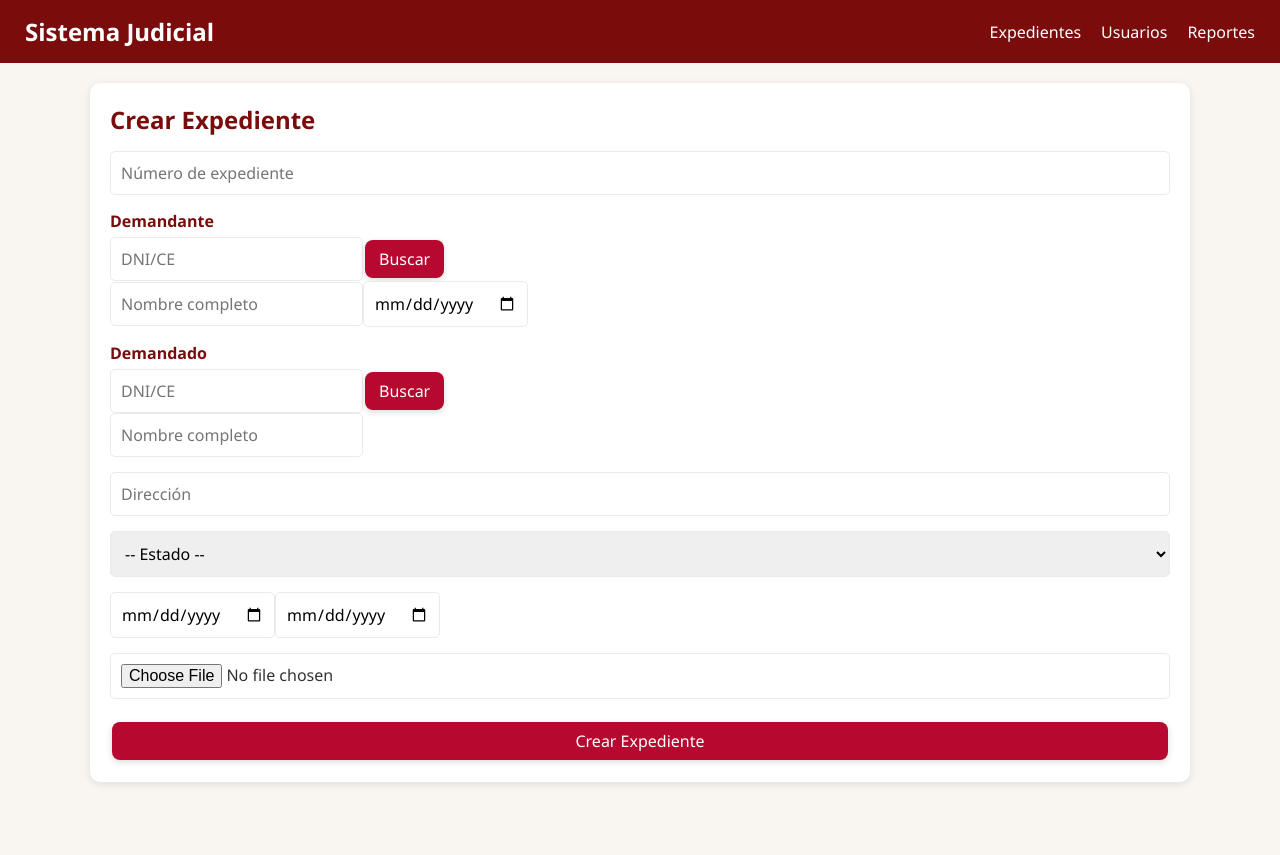
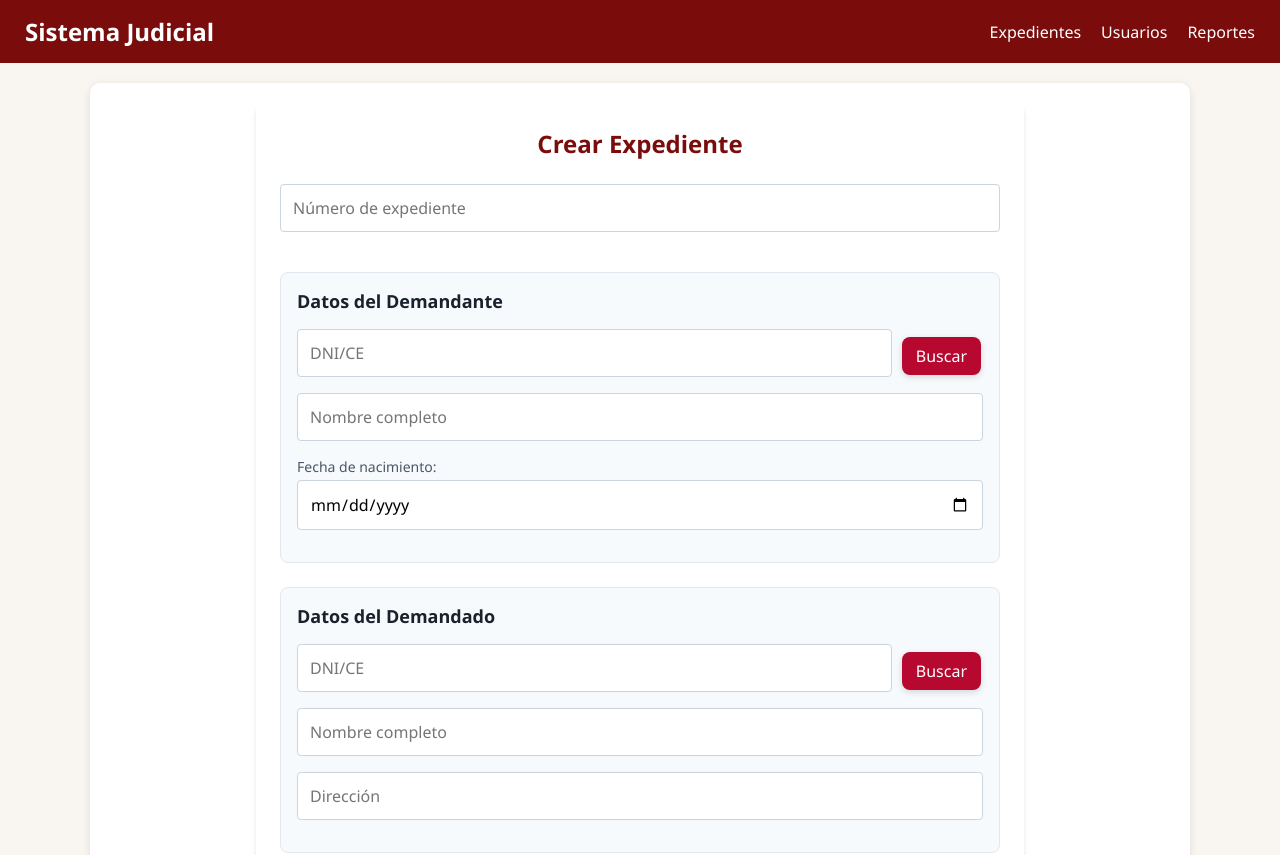
Before and after one commit to randyS30/proy-front, a React (Vite) app: page /expedientes/nuevo in a window 1280 px wide. Shown: the top 855 px of the page. Before the commit the page ends 800 px from the top, so only its background shows below. Built offline with nearby package versions, Linux system fonts and the light colour scheme.

Commit message:
front de login, crear expediente

```diff
--- /dev/null
+++ b/src/pages/CSS/CrearExpediente.css
@@ -0,0 +1,99 @@
+/* Estilos para el contenedor principal */
+.form-container {
+  padding: 1.5rem;
+  background-color: #ffffff;
+  border-radius: 0.5rem;
+  box-shadow: 0 4px 6px -1px rgba(0, 0, 0, 0.1), 0 2px 4px -1px rgba(0, 0, 0, 0.06);
+  max-width: 48rem;
+  margin-left: auto;
+  margin-right: auto;
+}
+
+/* Título principal del formulario */
+.form-title {
+  font-size: 1.5rem;
+  font-weight: bold;
+  margin-bottom: 1.5rem;
+  text-align: center; /* Centrar el título */
+}
+
+/* Contenedor principal del formulario */
+.form-main {
+  display: flex;
+  flex-direction: column;
+  gap: 1.5rem; /* Espacio entre secciones principales */
+}
+
+/* Contenedor para cada grupo de input, agrega el espacio */
+.form-input-group {
+  margin-bottom: 1rem; /* Espacio entre los inputs */
+}
+
+/* Contenedor para cada sección de campos (Ej: Demandante) */
+.form-section {
+  padding: 1rem;
+  border: 1px solid #e2e8f0;
+  border-radius: 0.5rem;
+  background-color: #f7fafc;
+}
+
+/* Título de cada sección */
+.section-title {
+  font-size: 1.125rem;
+  font-weight: 600;
+  color: #1a202c;
+  margin-bottom: 1rem;
+}
+
+/* Contenedor para inputs en la misma línea (DNI/CE y botón Buscar) */
+.form-input-inline {
+  display: flex;
+  align-items: center;
+  gap: 0.5rem;
+}
+
+/* Contenedor para 2 inputs en la misma línea */
+.form-input-duo {
+  display: grid;
+  grid-template-columns: repeat(auto-fit, minmax(200px, 1fr));
+  gap: 1rem;
+}
+
+/* Estilo para los inputs */
+.form-input {
+  width: 100%;
+  padding: 0.75rem;
+  border: 1px solid #cbd5e0;
+  border-radius: 0.25rem;
+}
+
+/* Estilo específico para inputs que ocupan la mitad del espacio en una fila */
+.form-input-half {
+  width: 100%;
+}
+
+/* Estilo para las etiquetas de los inputs */
+.form-label {
+  display: block;
+  font-size: 0.875rem;
+  font-weight: 500;
+  color: #4a5568;
+  margin-bottom: 0.25rem;
+}
+
+/* Botón de Buscar */
+.form-button {
+  flex-shrink: 0;
+  padding: 0.75rem;
+}
+
+/* Botón de Enviar */
+.form-submit-button {
+  width: 100%;
+  background-color: #48bb78;
+  color: white;
+  padding: 0.75rem;
+  border-radius: 0.25rem;
+  text-align: center;
+  cursor: pointer;
+}
--- a/src/pages/CrearExpediente.jsx
+++ b/src/pages/CrearExpediente.jsx
@@ -1,5 +1,6 @@
 import React, { useState } from "react";
 import Button from "../components/Button";
+import './CSS/CrearExpediente.css';
 
 const CrearExpediente = () => {
   const [formData, setFormData] = useState({
@@ -19,7 +20,6 @@ const CrearExpediente = () => {
 
   const [loading, setLoading] = useState(false);
 
-  // Consulta RENIEC (demandante o demandado)
   const consultarReniec = async (tipo) => {
     const doc = tipo === "demandante" ? formData.demandante_doc : formData.demandado_doc;
 
@@ -57,8 +57,6 @@ const CrearExpediente = () => {
     }
   };
 
-  // Guardar expediente
-
   const handleSubmit = async (e) => {
     e.preventDefault();
 
@@ -73,7 +71,6 @@ const handleSubmit = async (e) => {
     }
 
     try {
-    // 👉 Recuperamos el token guardado en el login
       const token = localStorage.getItem("token");
 
       const res = await fetch(
@@ -81,7 +78,6 @@ const handleSubmit = async (e) => {
         {
           method: "POST",
           headers: {
-          // no pongas Content-Type cuando uses FormData, fetch lo agrega automáticamente
             Authorization: `Bearer ${token}`,
           },
           body: formDataToSend,
@@ -113,30 +109,30 @@ const handleSubmit = async (e) => {
     }
   };
 
-
   return (
-    <div className="p-6 bg-white rounded shadow-md max-w-3xl mx-auto">
-      <h2 className="text-xl font-bold mb-4">Crear Expediente</h2>
-
-      <form onSubmit={handleSubmit} className="space-y-4">
-        {/* Número expediente */}
+    <div className="form-container">
+      <h2 className="form-title text-center">Crear Expediente</h2>
+      <form onSubmit={handleSubmit} className="form-main">
+        {/* Sección de Número de Expediente */}
+        <div className="form-input-group">
           <input
             type="text"
             placeholder="Número de expediente"
-          className="w-full border p-2 rounded"
+            className="form-input"
             value={formData.numero_expediente}
             onChange={(e) => setFormData({ ...formData, numero_expediente: e.target.value })}
             required
           />
+        </div>
 
-        {/* Demandante */}
-        <div>
-          <label className="font-semibold">Demandante</label>
-          <div className="flex space-x-2">
+        {/* Sección de Demandante */}
+        <div className="form-section">
+          <h3 className="section-title">Datos del Demandante</h3>
+          <div className="form-input-group form-input-inline">
             <input
               type="text"
               placeholder="DNI/CE"
-              className="w-1/3 border p-2 rounded"
+              className="form-input form-input-half"
               value={formData.demandante_doc}
               onChange={(e) => setFormData({ ...formData, demandante_doc: e.target.value })}
             />
@@ -144,37 +140,40 @@ const handleSubmit = async (e) => {
               variant="primary"
               onClick={() => consultarReniec("demandante")}
               loading={loading}
+              className="form-button"
             >
               {loading ? "..." : "Buscar"}
             </Button>
           </div>
-
-          {/* Nombre largo */}
+          <div className="form-input-group">
             <input
               type="text"
               placeholder="Nombre completo"
-            className="w-full border p-2 rounded mt-2"
+              className="form-input"
               value={formData.demandante}
               onChange={(e) => setFormData({ ...formData, demandante: e.target.value })}
             />
-
-          {/* Fecha de nacimiento debajo */}
+          </div>
+          <div className="form-input-group">
+            <label htmlFor="fecha-nacimiento" className="form-label">Fecha de nacimiento:</label>
             <input
+              id="fecha-nacimiento"
               type="date"
-            className="w-full border p-2 rounded mt-2"
+              className="form-input"
               value={formData.fecha_nacimiento}
               onChange={(e) => setFormData({ ...formData, fecha_nacimiento: e.target.value })}
             />
           </div>
+        </div>
 
-        {/* Demandado */}
-        <div>
-          <label className="font-semibold">Demandado</label>
-          <div className="flex space-x-2">
+        {/* Sección de Demandado y Dirección */}
+        <div className="form-section">
+          <h3 className="section-title">Datos del Demandado</h3>
+          <div className="form-input-group form-input-inline">
             <input
               type="text"
               placeholder="DNI/CE"
-              className="w-1/3 border p-2 rounded"
+              className="form-input form-input-half"
               value={formData.demandado_doc}
               onChange={(e) => setFormData({ ...formData, demandado_doc: e.target.value })}
             />
@@ -182,32 +181,36 @@ const handleSubmit = async (e) => {
               variant="primary"
               onClick={() => consultarReniec("demandado")}
               disabled={loading}
+              className="form-button"
             >
               {loading ? "..." : "Buscar"}
             </Button>
           </div>
-
+          <div className="form-input-group">
             <input
               type="text"
               placeholder="Nombre completo"
-            className="w-full border p-2 rounded mt-2"
+              className="form-input"
               value={formData.demandado}
               onChange={(e) => setFormData({ ...formData, demandado: e.target.value })}
             />
           </div>
-
-        {/* Dirección */}
+          <div className="form-input-group">
             <input
               type="text"
               placeholder="Dirección"
-          className="w-full border p-2 rounded"
+              className="form-input"
               value={formData.direccion}
               onChange={(e) => setFormData({ ...formData, direccion: e.target.value })}
             />
+          </div>
+        </div>
 
-        {/* Estado */}
+        {/* Sección de Estado y Fechas */}
+        <div className="form-input-duo">
+          <div className="form-input-group">
             <select
-          className="w-full border p-2 rounded"
+              className="form-input"
               value={formData.estado}
               onChange={(e) => setFormData({ ...formData, estado: e.target.value })}
               required
@@ -217,31 +220,42 @@ const handleSubmit = async (e) => {
               <option value="En Proceso">En Proceso</option>
               <option value="Cerrado">Cerrado</option>
             </select>
+          </div>
+          <div className="form-input-group">
+            <input
+              type="file"
+              className="form-input"
+              onChange={(e) => setFormData({ ...formData, archivo: e.target.files[0] })}
+            />
+          </div>
+        </div>
 
-        {/* Fechas proceso */}
-        <div className="grid grid-cols-2 gap-2">
+        {/* Sección de Fechas de Fin y Archivo */}
+        <div className="form-input-duo">
+          <div className="form-input-group">
+            <label htmlFor="fecha-inicio" className="form-label">Fecha de inicio:</label>
             <input
+              id="fecha-inicio"
               type="date"
-            className="w-full border p-2 rounded"
+              className="form-input"
               value={formData.fecha_inicio}
               onChange={(e) => setFormData({ ...formData, fecha_inicio: e.target.value })}
             />
+          </div>
+          <div className="form-input-group">
+            <label htmlFor="fecha-fin" className="form-label">Fecha de fin:</label>
             <input
+              id="fecha-fin"
               type="date"
-            className="w-full border p-2 rounded"
+              className="form-input"
               value={formData.fecha_fin}
               onChange={(e) => setFormData({ ...formData, fecha_fin: e.target.value })}
             />
           </div>
 
-        {/* Subir archivo */}
-        <input
-          type="file"
-          className="w-full border p-2 rounded"
-          onChange={(e) => setFormData({ ...formData, archivo: e.target.files[0] })}
-        />
+        </div>
 
-        <Button type="submit" className="w-full bg-green-600 text-white p-2 rounded">
+        <Button type="submit" className="form-submit-button">
           Crear Expediente
         </Button>
       </form>
```
Also changed, not shown: src/pages/CSS/Login.css (added, +130 -0 lines), src/pages/Login.jsx (+24 -15 lines), src/img/logo.png (added), src/img/logos.png (added). Lines whose indentation alone changed are shown as unchanged.
